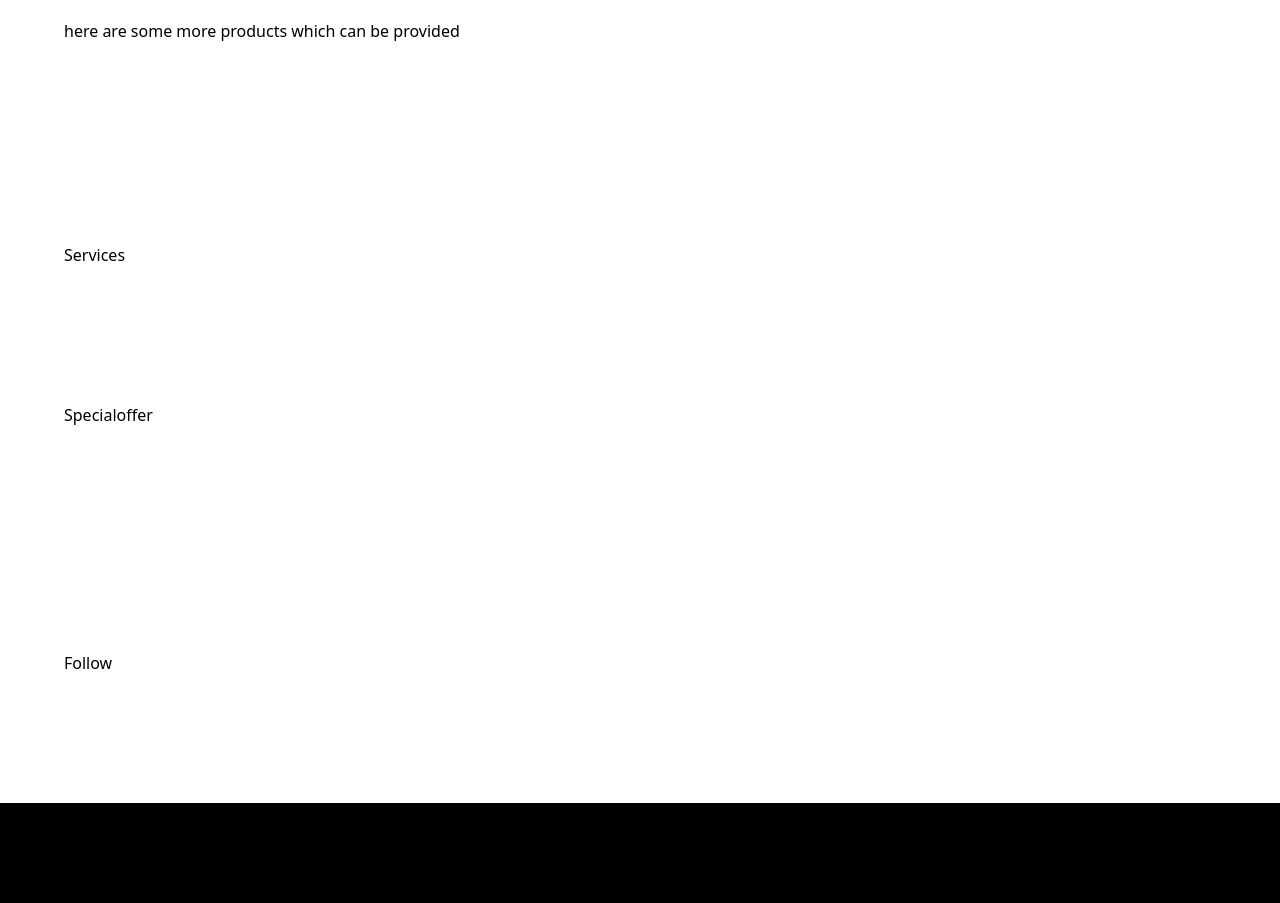
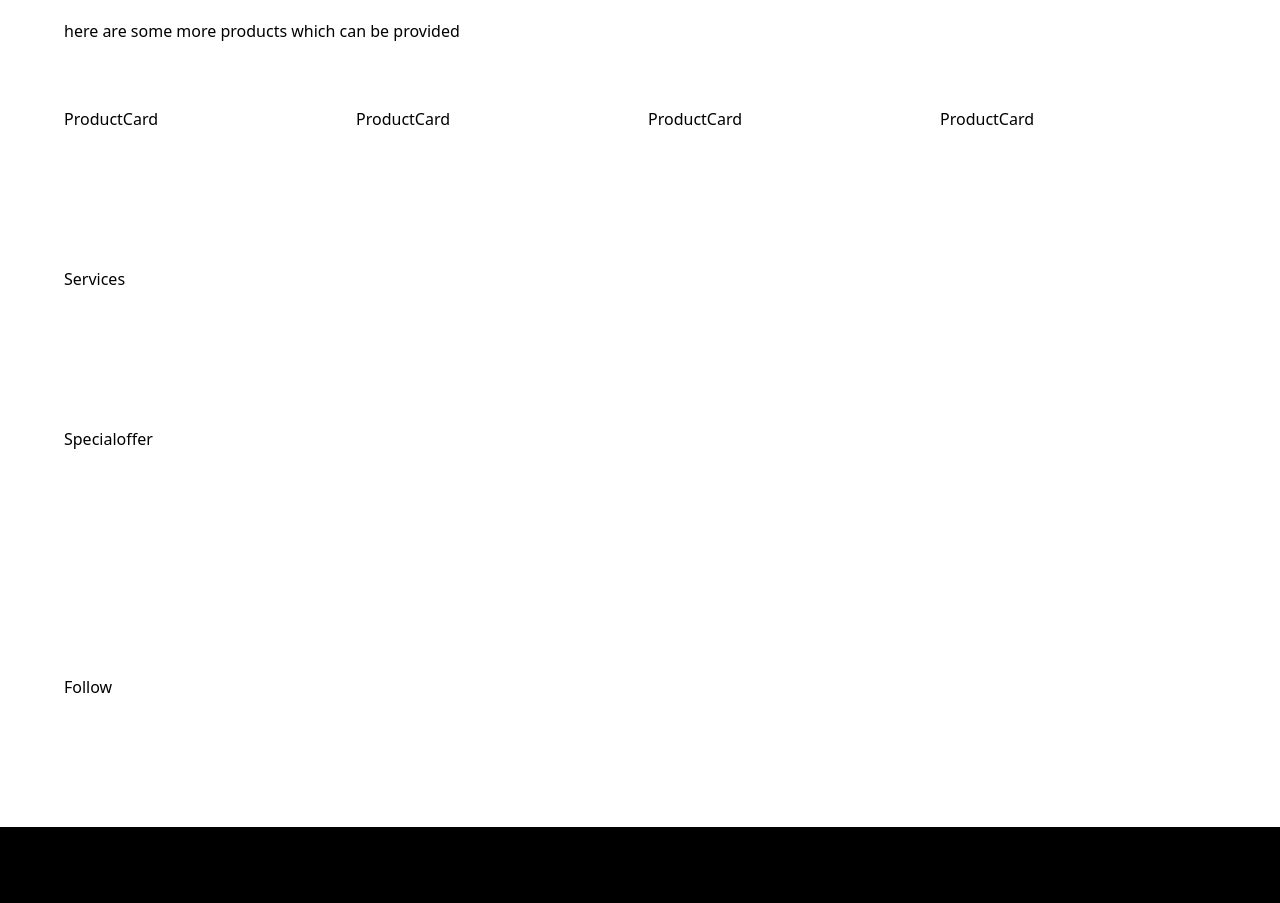
Before and after one commit to balavenkat123/B-Bikes, a React (Vite) app: page / in a window 1280 px wide. Shown: the part 1127-2030 px from the top of the page. Built offline with nearby package versions, Linux system fonts and the light colour scheme; a web font is replaced by a local one.

Commit message:
productcart

```diff
--- /dev/null
+++ b/src/components/ProductCard.jsx
@@ -0,0 +1,9 @@
+import React from 'react'
+
+const ProductCard = () => {
+  return (
+    <div>ProductCard</div>
+  )
+}
+
+export default ProductCard
--- a/src/sections/Popularbikes.jsx
+++ b/src/sections/Popularbikes.jsx
@@ -1,3 +1,4 @@
+import ProductCard from "../components/ProductCard"
 import { products } from "../constants"
 
 const Popularbikes = () => {
@@ -7,7 +8,11 @@ const Popularbikes = () => {
         <h1 className="sm:text-6xl text-4xl font-bold"><span className="text-sky-500">Popular</span>  products</h1>
         <p className="lg:max-w-lg mt-2 font-montserrat">here are some more products which can be provided</p>
       </div>
-      <div className="mt-16 grid lg:grid-cols-4 md:grid-cols-3 sm:grid-cols-1 grid-cols-1"></div>
+      <div className="mt-16 grid lg:grid-cols-4 md:grid-cols-3 sm:grid-cols-1 grid-cols-1 sm:gap-4 gap-14">
+        {products.map((product)=>(
+          <ProductCard key={product.name} {...product}/>
+        ))}
+      </div>
     </section>
   )
 }
```
